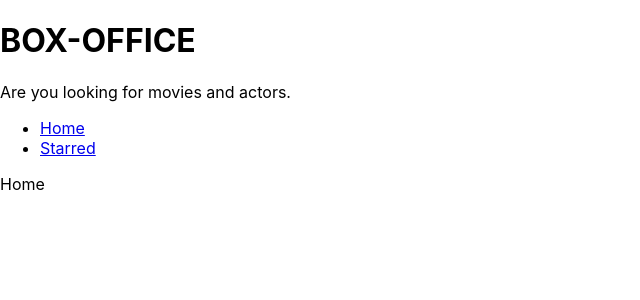
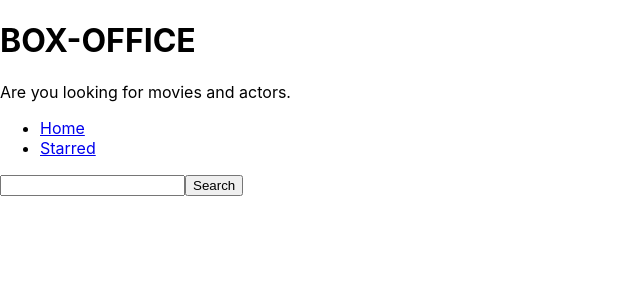
Before and after one commit to 2017uec1285/box-office, a React (Create React App) app: page / in a window 1280 px wide. Shown: the top 300 px of the page, without its empty margins (0-640 px from the left). Built offline with nearby package versions, Linux system fonts and the light colour scheme.

Commit message:
created input and fetch result from tv maze api

```diff
--- a/src/components/MainPageLayout.js
+++ b/src/components/MainPageLayout.js
@@ -1,4 +1,4 @@
-import React, { Children } from 'react'
+import React from 'react'
 import Navs from './Navs'
 import Title from './Title';
 
--- a/src/pages/Home.js
+++ b/src/pages/Home.js
@@ -1,7 +1,26 @@
-import React from 'react';
+import React, { useState } from 'react';
 import MainPageLayout from '../components/MainPageLayout';
 
 const Home = () => {
-  return <MainPageLayout>Home</MainPageLayout>
+  const [input,setInput]=useState('');
+
+  const onInputChange=(ev)=>{
+    setInput(ev.target.value);
+  };
+  const onSearch=()=>{
+    // http://api.tvmaze.com/search/shows?q=girls
+    fetch(`http://api.tvmaze.com/search/shows?q=${input}`).then(r=>r.json()).then(result=>{
+      console.log(result);
+    })
+  }
+  const onKeyDown=ev=>{
+    if(ev.keyCode===13){
+      onSearch();
+    }
+  };
+  return <MainPageLayout>
+    <input type="input" onChange={onInputChange} onKeyDown={onKeyDown} value={input}/>
+    <button type="button" onClick={onSearch}>Search</button>
+  </MainPageLayout>
 };
 export default Home;
```
Also changed, not shown: 1 other file (tests, documents, lock files or other folders).
